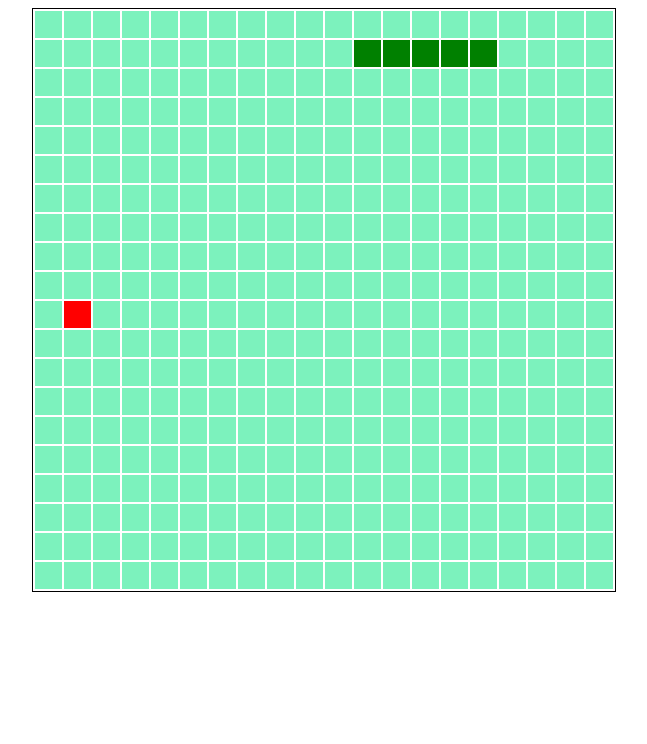
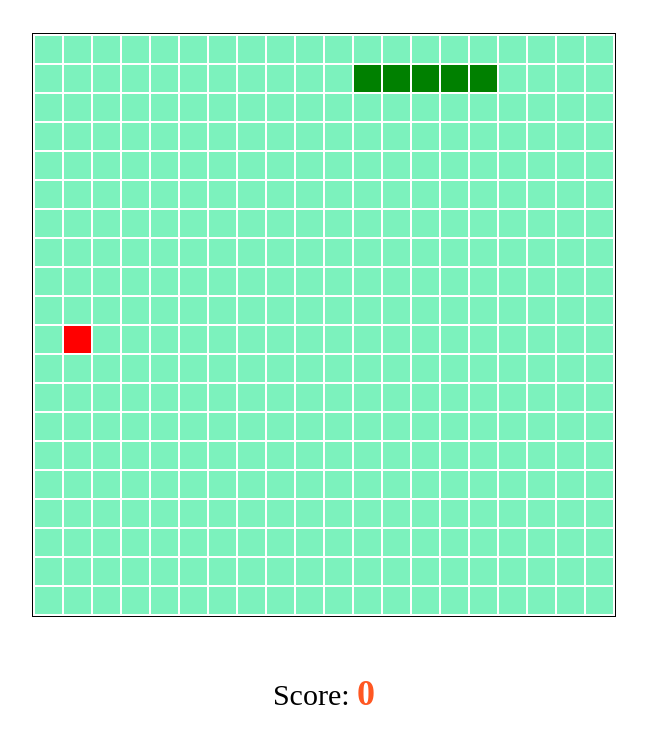
Before and after one commit to VueJS-intership-course/SnakeGame_Martin, a website built with Vite: page index.html in a window 1280 px wide. Shown: the whole page, without its empty margins (316-963 px from the left). Built offline with nearby package versions, Linux system fonts and the light colour scheme.

Commit message:
Add live score

```diff
--- a/index.html
+++ b/index.html
@@ -9,5 +9,6 @@
   </head>
   <body>
     <div id="table"></div>
+    <p class="score-board">Score: <span id="score">0</span></p>
   </body>
 </html>
--- a/snake-game/Classes/Fruit.js
+++ b/snake-game/Classes/Fruit.js
@@ -1,4 +1,4 @@
-import { randomInteger } from "../utils";
+import { randomInteger } from "../utils/utils";
 import { Position } from "./Position";
 
 export class Fruit {
--- a/snake-game/Classes/GameBoard.js
+++ b/snake-game/Classes/GameBoard.js
@@ -14,6 +14,7 @@ export class GameBoard {
     this.snake = new Snake(5);
     this.fruit = new Cherry(this.table, this.snake);
     this.gameOver = false;
+    this.score = 0;
   }
 
   handleEatingFruit() {
@@ -30,9 +31,13 @@ export class GameBoard {
       (snakeHead.x === fruitPosition.x && snakeHead.y === fruitPosition.y)
     ) {
       this.snake.grow = true;
+      this.score += this.fruit.score;
       const randomFruit = Math.random() < 0.8 ? Cherry : Banana;
       this.fruit = new randomFruit(this.table, this.snake);
       this.fruit.updatePosition();
+
+      const scoreBoard = document.getElementById('score');
+      scoreBoard.textContent = this.score;
     }
   }
 
@@ -64,6 +69,9 @@ export class GameBoard {
       }
       if (partsOfBody > 1) {
         this.gameOver = true;
+        this.score = 0;
+        const scoreBoard = document.getElementById('score');
+        scoreBoard.textContent = this.score;
         break;
       }
     }
--- a/snake-game/main.js
+++ b/snake-game/main.js
@@ -1,12 +1,11 @@
-import './style.css';
+import './styles/style.css'
 import { GameBoard } from './Classes/GameBoard';
-import { direction } from './utils';
+import { direction } from './utils/utils';
 
 let gameBoard = new GameBoard(20, 20);
 let div = document.getElementById('table');
 gameBoard.table.initTableNode();
 div.append(gameBoard.table.tableNode);
-// gameBoard.gameLoop();
 
 //! TODO -> requestAnimation
 window.setInterval(function () {
--- a/snake-game/style.css
+++ /dev/null
@@ -1,17 +0,0 @@
-div {
-  display: flex;
-  justify-content: center;
-}
-
-table {
-  border: 1px solid;
-}
-
-td {
-  width: 25px;
-  height: 25px;
-}
-
-tr {
-  background: #7cf2bd;
-}
--- /dev/null
+++ b/snake-game/styles/style.css
@@ -0,0 +1,31 @@
+div {
+  display: flex;
+  justify-content: center;
+}
+
+table {
+  border: 1px solid;
+  margin: 25px;
+}
+
+td {
+  width: 25px;
+  height: 25px;
+}
+
+tr {
+  background: #7cf2bd;
+}
+
+.score-board {
+  font-size: 30px;
+  margin: 30px;
+  text-align: center;
+  color: black;
+}
+
+#score {
+  font-size: 36px;
+  font-weight: bold;
+  color: #ff5722;
+}
```
Also changed, not shown: snake-game/utils/utils.js (renamed from snake-game/utils.js).
